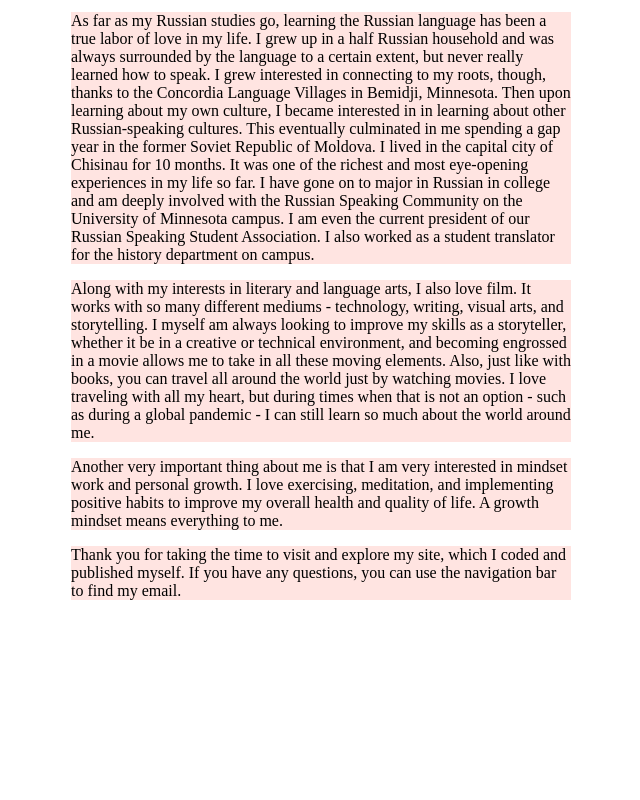
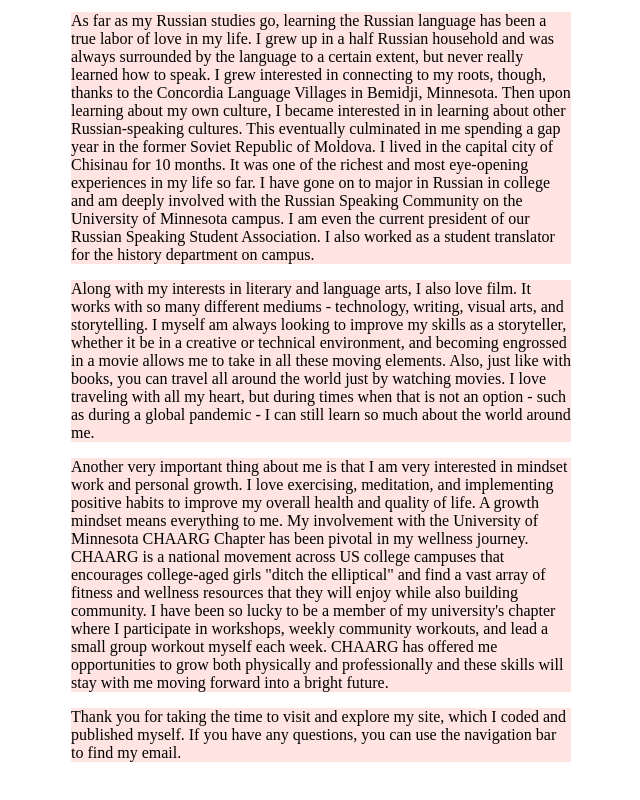
Before and after one commit to ninaroseafremov/hostedstaticsite, a plain HTML site: page index.html in a window 1280 px wide. Shown: the part 732-1532 px from the top of the page, without its empty margins (329-969 px from the left). Before the commit the page ends 1432 px from the top, so only its background shows below. Drawn offline with Linux system fonts and the light colour scheme.

Commit message:
Update index.html

```diff
--- a/index.html
+++ b/index.html
@@ -25,7 +25,7 @@
 I’m a student at the University of Minnesota pursuing a BA in Russian studies and a BS in Technical Writing & Communication as well as a minor in English. Needless to say, I love reading, writing, and exploring the complexities of rhetoric. I also love creative writing and especially enjoy writing and reading poetry.</p>
 <p>As far as my Russian studies go, learning the Russian language has been a true labor of love in my life. I grew up in a half Russian household and was always surrounded by the language to a certain extent, but never really learned how to speak. I grew interested in connecting to my roots, though, thanks to the Concordia Language Villages in Bemidji, Minnesota. Then upon learning about my own culture, I became interested in in learning about other Russian-speaking cultures. This eventually culminated in me spending a gap year in the former Soviet Republic of Moldova. I lived in the capital city of Chisinau for 10 months. It was one of the richest and most eye-opening experiences in my life so far. I have gone on to major in Russian in college and am deeply involved with the Russian Speaking Community on the University of Minnesota campus. I am even the current president of our Russian Speaking Student Association. I also worked as a student translator for the history department on campus.</p>
 <p> Along with my interests in literary and language arts, I also love film. It works with so many different mediums - technology, writing, visual arts, and storytelling. I myself am always looking to improve my skills as a storyteller, whether it be in a creative or technical environment, and becoming engrossed in a movie allows me to take in all these moving elements. Also, just like with books, you can travel all around the world just by watching movies. I love traveling with all my heart, but during times when that is not an option - such as during a global pandemic - I can still learn so much about the world around me.<pa>
-<p>Another very important thing about me is that I am very interested in mindset work and personal growth. I love exercising, meditation, and implementing positive habits to improve my overall health and quality of life. A growth mindset means everything to me.</p>
+<p>Another very important thing about me is that I am very interested in mindset work and personal growth. I love exercising, meditation, and implementing positive habits to improve my overall health and quality of life. A growth mindset means everything to me. My involvement with the University of Minnesota CHAARG Chapter has been pivotal in my wellness journey. CHAARG is a national movement across US college campuses that encourages college-aged girls "ditch the elliptical" and find a vast array of fitness and wellness resources that they will enjoy while also building community. I have been so lucky to be a member of my university's chapter where I participate in workshops, weekly community workouts, and lead a small group workout myself each week. CHAARG has offered me opportunities to grow both physically and professionally and these skills will stay with me moving forward into a bright future.</p>
 <p>Thank you for taking the time to visit and explore my site, which I coded and published myself. If you have any questions, you can use the navigation bar to find my email.</p>
 </body>
 </html>
```
